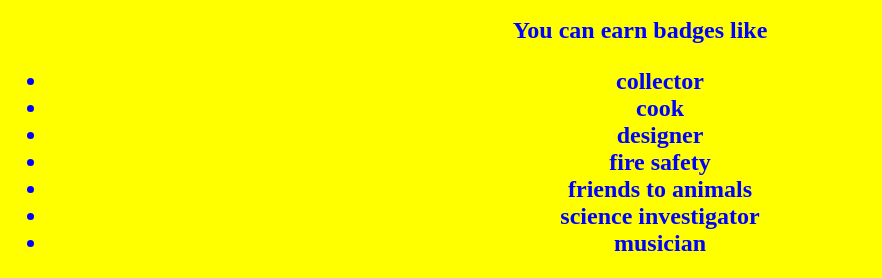
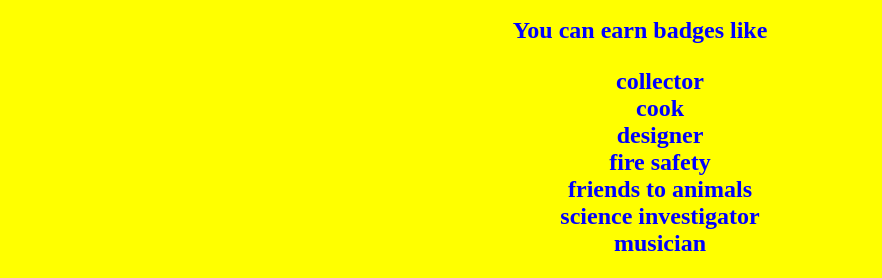
Before and after one commit to coletteemma/AmyW, a plain HTML site: page index.html in a window 1280 px wide. Shown: the part 446-724 px from the top of the page, without its empty margins (0-882 px from the left). Drawn offline with Linux system fonts and the light colour scheme.

Commit message:
Update index.html

```diff
--- a/index.html
+++ b/index.html
@@ -10,7 +10,7 @@
         <img src="brownies_uniform.jpeg" alt="brownies uniform">
         <h2> You can earn badges like
           <h2>
-            <ul>
+            <ul style="list-style: none;">
               <li>collector</li>
               <li>cook</li>
               <li>designer</li>
```
